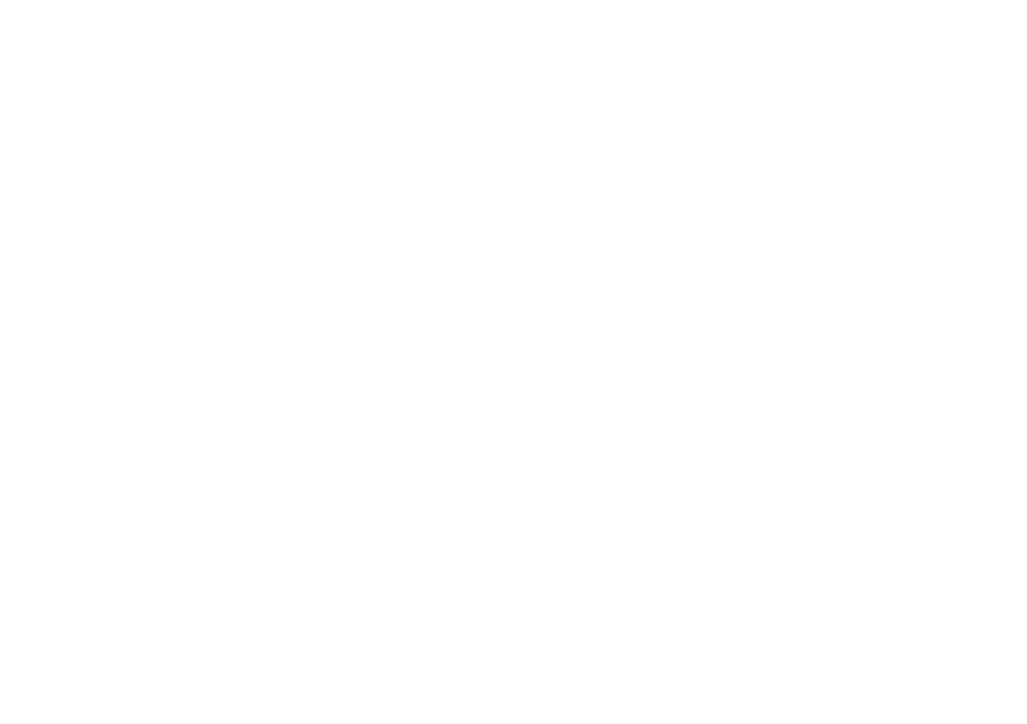
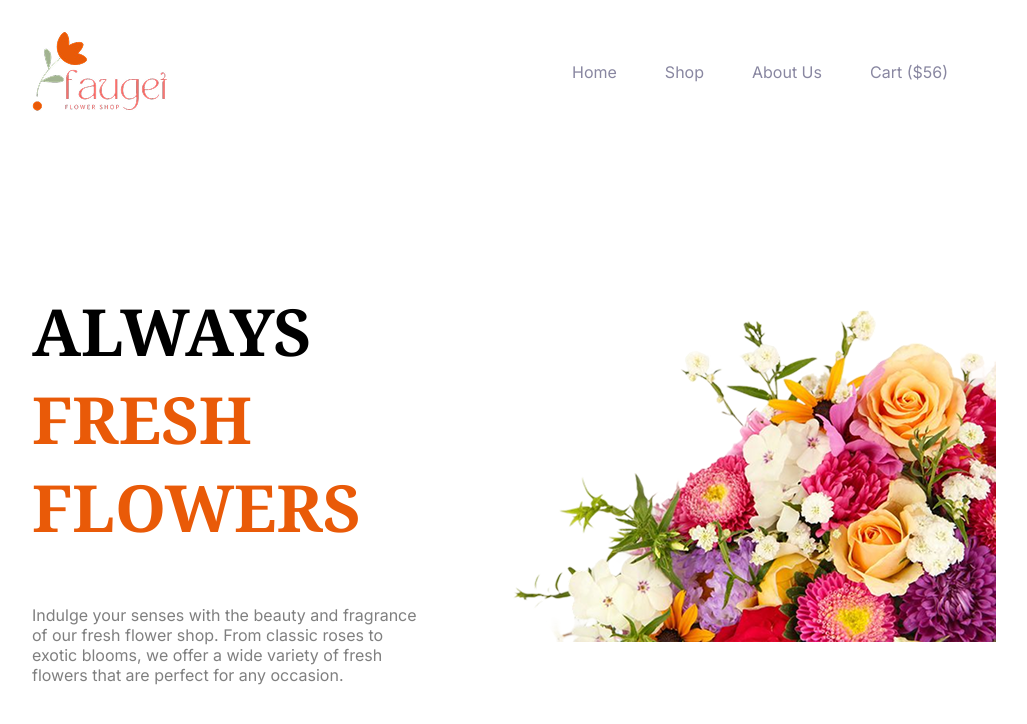
Before and after one commit to armamunsyl/assignment-2, a plain HTML site: page index.html in a window 1280 px wide. Shown: the whole page, without its empty margins (126-1153 px from the left). Drawn offline with Linux system fonts and the light colour scheme.

Commit message:
add css and font

```diff
--- a/index.html
+++ b/index.html
@@ -3,9 +3,39 @@
 <head>
     <meta charset="UTF-8">
     <meta name="viewport" content="width=device-width, initial-scale=1.0">
-    <title>Assignment 2</title>
+    <link rel="preconnect" href="https://fonts.googleapis.com">
+<link rel="preconnect" href="https://fonts.gstatic.com" crossorigin>
+<link href="https://fonts.googleapis.com/css2?family=Inter:ital,opsz,wght@0,14..32,100..900;1,14..32,100..900&family=Noto+Serif:ital,wght@0,100..900;1,100..900&family=Raleway:ital,wght@0,100..900;1,100..900&display=swap" rel="stylesheet">
+    <link rel="stylesheet" href="style.css">
+<title>Assignment 2</title>
 </head>
 <body>
+    <header>
+        <img src="assets/logo.png" alt="">
+        <nav>
+            <ul class="inter-font">
+                <li class="list-item"><a href="" class="list-link" >Home</a></li>
+                <li class="list-item"><a href="" class="list-link" >Shop</a></li>
+                <li class="list-item"><a href="" class="list-link" >About Us</a></li>
+                <li class="list-item"><a href="" class="list-link" >Cart ($56)</a></li>
+            </ul>
+        </nav>
+    </header>
+    <main>
+        <section class="always-part">
+            <div>
+                <h1 class="noto-serif alw">ALWAYS <span class="colour-sp">FRESH</span> <br><span class="colour-sp">FLOWERS</span></h1>
+                <!-- <h1 class="noto-serif alw">FLOWERS</h1> -->
+                <p class="inter-font para">Indulge your senses with the beauty and fragrance
+                    of our fresh flower shop. From classic roses to exotic
+                     blooms, we offer a wide variety of fresh flowers that
+                      are perfect for any occasion. </p>
+            </div>
+            <div>
+                <img src="assets/hero-flower.png" alt="">
+            </div>
 
+        </section>
+    </main>
 </body>
 </html>
--- /dev/null
+++ b/style.css
@@ -0,0 +1,66 @@
+header{
+    display: flex;
+    justify-content: space-between;
+    margin: 30px 150px;
+    max-width: 1440px;
+    align-items: center;
+}
+header img{
+    max-width: 135px;
+}
+ul{
+    display:flex;
+    list-style: none;
+    margin-right: 48px;
+
+}
+.list-item{
+    margin-left: 48px;
+    font-size: 1rem;
+}
+.list-link{
+    text-decoration: none;
+    color: #8987A1;
+}
+
+.inter-font{
+  font-family: "Inter", sans-serif;
+  font-optical-sizing: auto;
+  font-weight: <weight>;
+  font-style: normal;
+}
+.always-part{
+    display: flex;
+    align-items: center;
+    margin: 120px 150px;
+}
+
+
+.noto-serif{
+  font-family: "Noto Serif", serif;
+  font-optical-sizing: auto;
+  font-weight: <weight>;
+  font-style: normal;
+
+}
+.alw{
+    font-size: 65px;
+
+
+}
+.colour-sp{
+    color: #E95A08;
+}
+.para{
+    color: rgba(0, 0, 0, 0.5);
+}
+
+
+
+
+
+
+@media screen and (max-width: 576px) {
+
+
+}
```
Also changed, not shown: assets/deal-ana.png (added), assets/deal-bloom.png (added), assets/deal-zabo.png (added), assets/flower-store.png (added), assets/hero-flower.png (added), assets/icon-facebook.png (added), assets/icon-linkedin.png (added), assets/icon-twitter.png (added), assets/icon-youtube.png (added), assets/logo.png (added), assets/news-letter-bg.png (added), assets/sample-flower-image.png (added), assets/trusted-badge.png (added).
